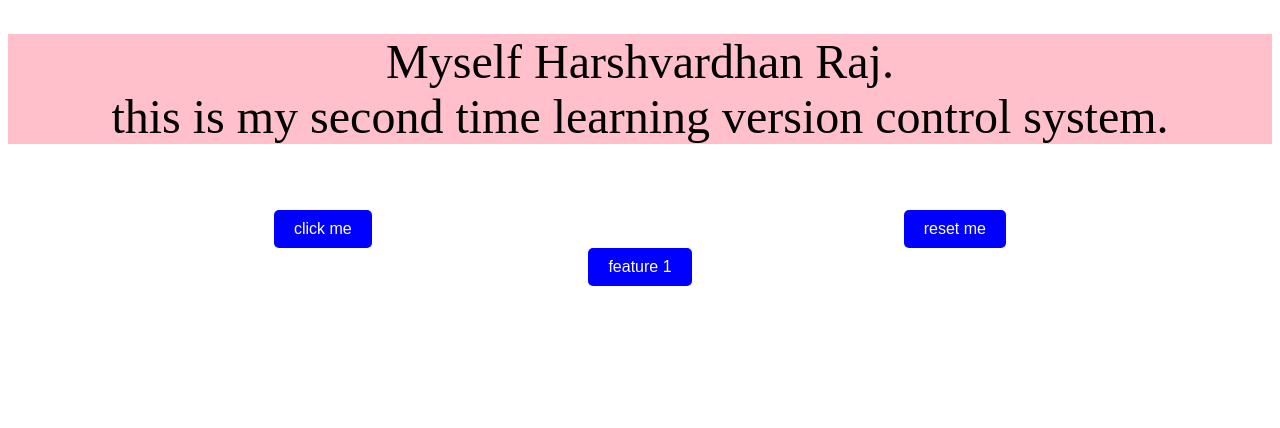
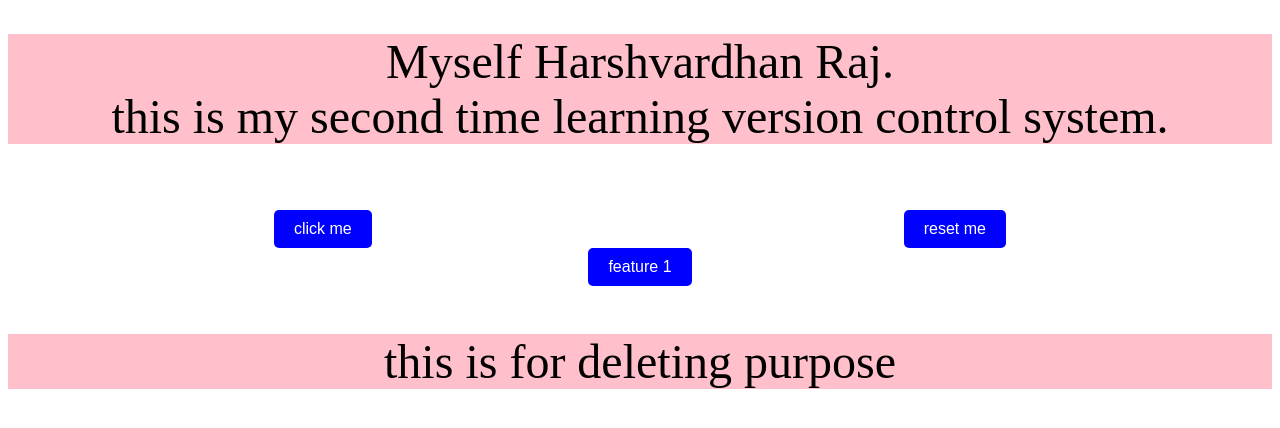
Before and after one commit to the-hvr/revision-repo, a plain HTML site: page index.html in a window 1280 px wide. Shown: the part 400-828 px from the top of the page. Before the commit the page ends 800 px from the top, so only its background shows below. Drawn offline with Linux system fonts and the light colour scheme.

Commit message:
make del para

```diff
--- a/index.html
+++ b/index.html
@@ -15,6 +15,6 @@
     <button>click me</button>
     <button>reset me</button></div>
     <button>feature 1</button>
-
+    <p>this is for deleting purpose</p>
 </body>
 </html>
```
